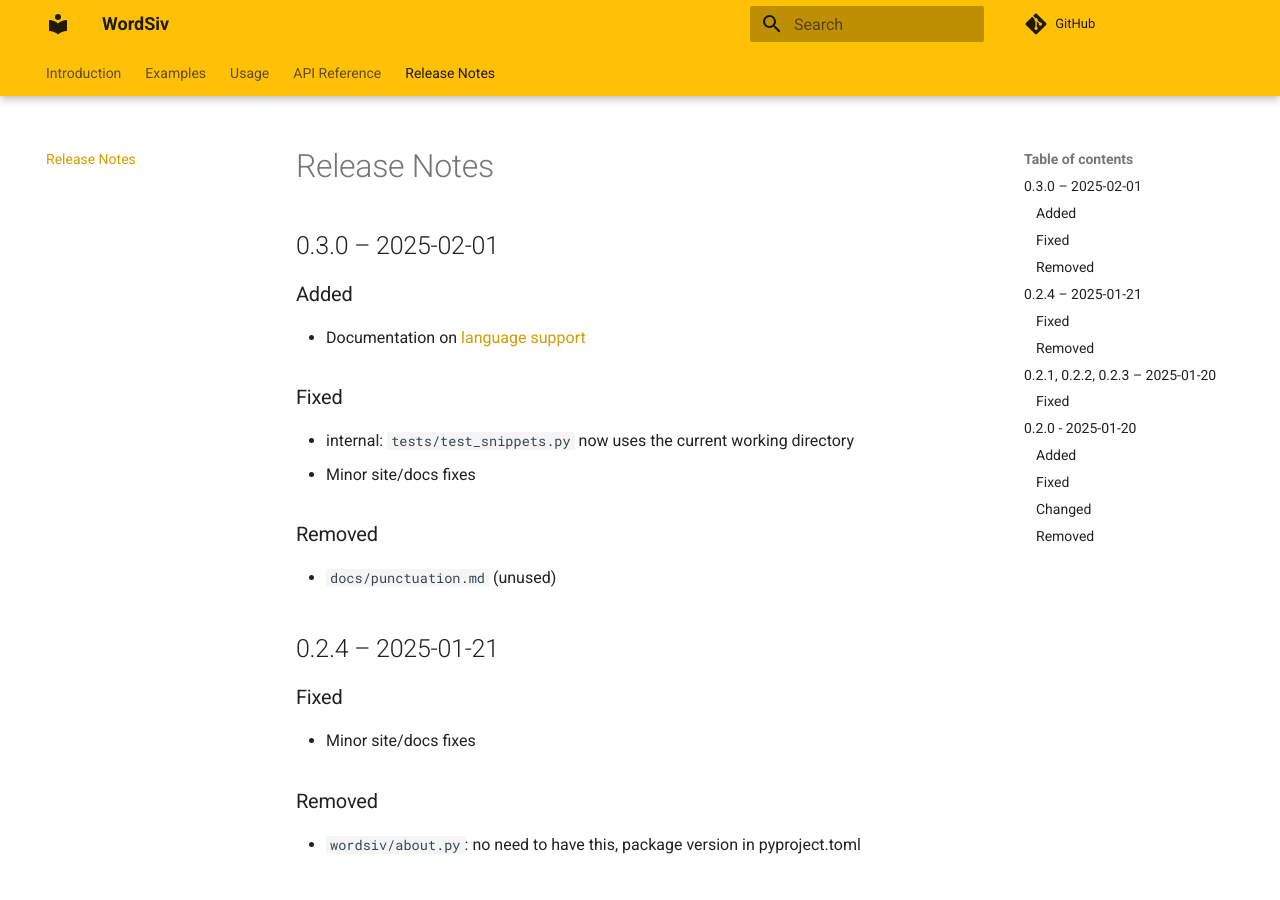
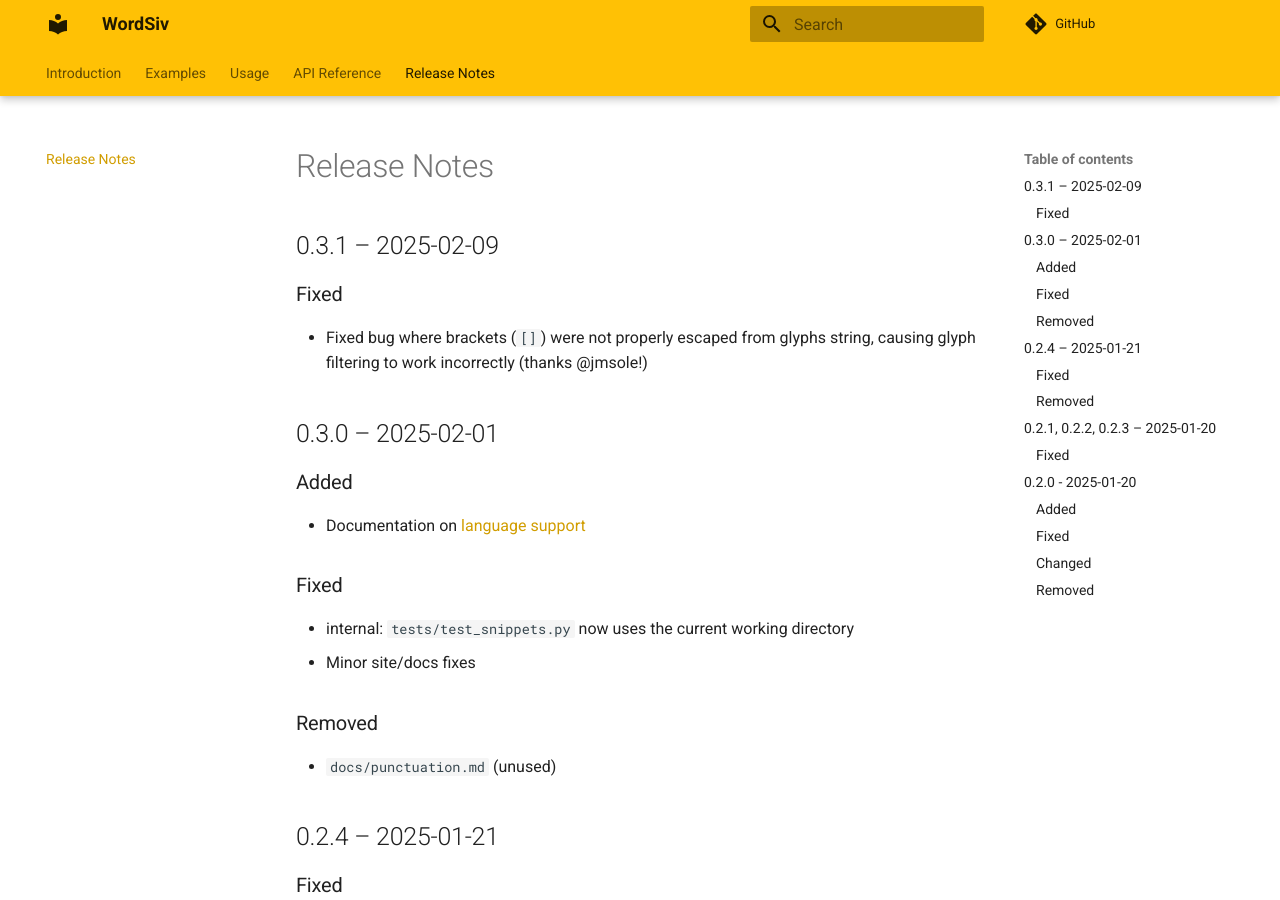
Before and after one commit to tallpauley/wordsiv, an MkDocs documentation site: the page built from docs/release-notes.md, in a window 1280 px wide and 900 px high. Built offline with MkDocs 1.6.1 and Material for MkDocs 9.7.7, drawn with Linux system fonts in a browser that asks for light colours; comment, search, counter and statistics services are not loaded.

Commit message:
bump version, release notes

```diff
--- a/docs/release-notes.md
+++ b/docs/release-notes.md
@@ -1,3 +1,10 @@
+## 0.3.1 – 2025-02-09
+
+### Fixed
+
+- Fixed bug where brackets (`[]`) were not properly escaped from glyphs string,
+  causing glyph filtering to work incorrectly (thanks @jmsole!)
+
 ## 0.3.0 – 2025-02-01
 
 ### Added
--- a/pyproject.toml
+++ b/pyproject.toml
@@ -1,6 +1,6 @@
 [tool.poetry]
 name = "wordsiv"
-version = "0.2.5"
+version = "0.3.1"
 description = "Generate text with a limited character set for font proofing"
 authors = ["Chris Pauley <cmpauley@gmail.com>"]
 license = "MIT"
```
